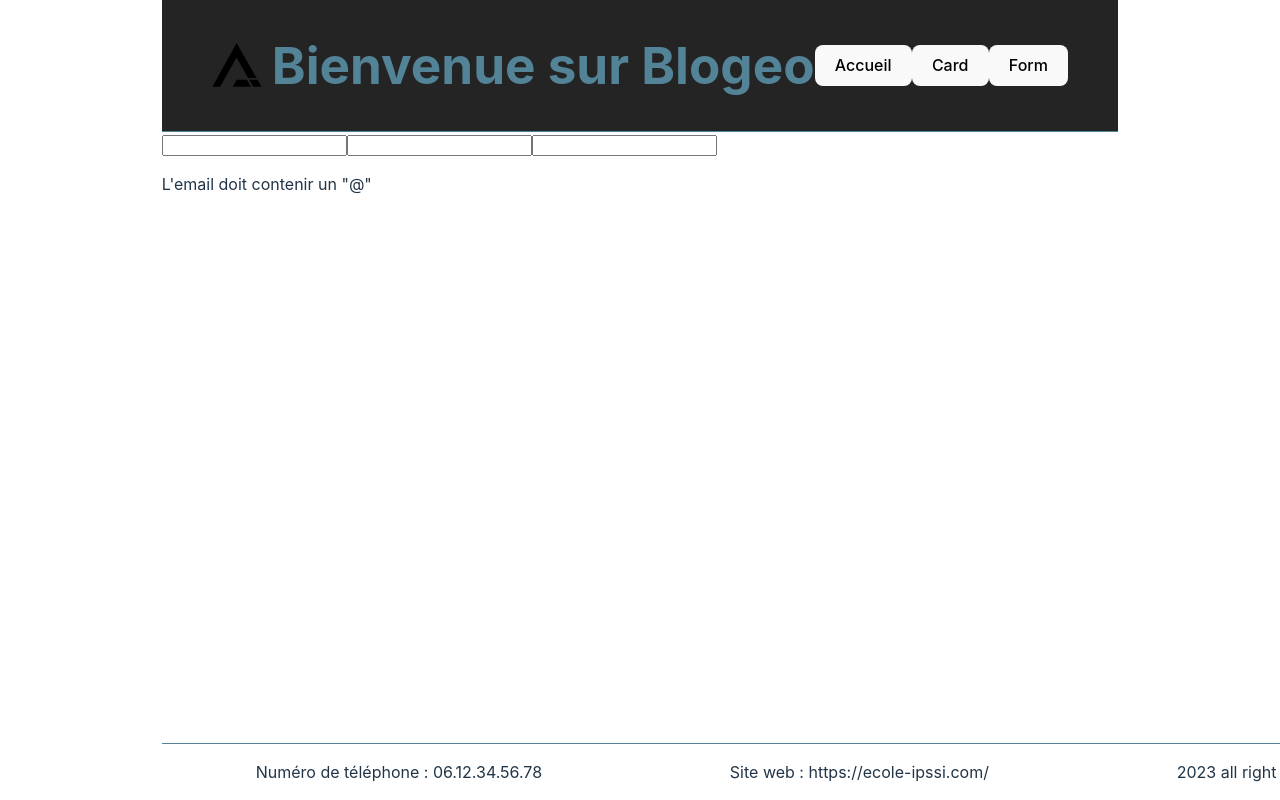
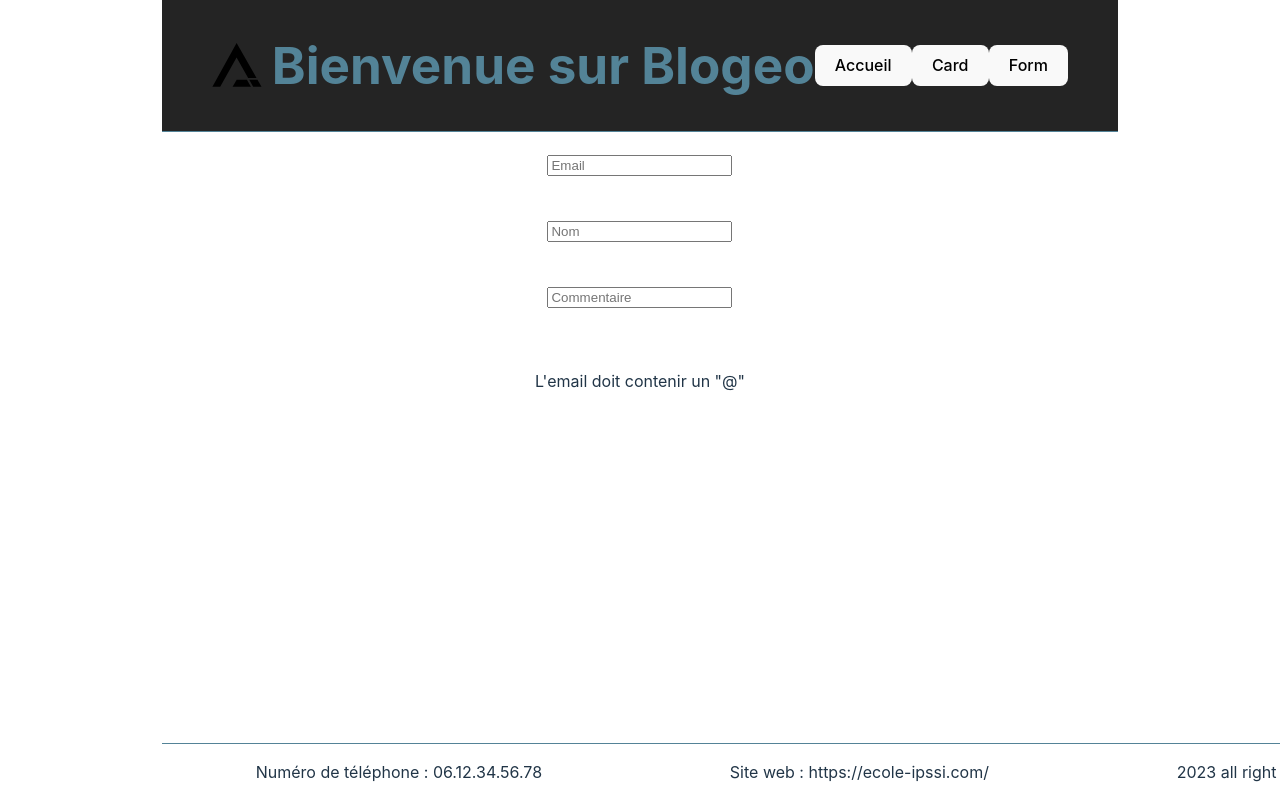
Before and after one commit to AntoineAvn/blog-react, a React (Vite) app: page /form in a window 1280 px wide. Shown: the top 800 px of the page. Built offline with nearby package versions, Linux system fonts and the light colour scheme.

Commit message:
design form

```diff
--- a/src/components/FormBlog.jsx
+++ b/src/components/FormBlog.jsx
@@ -17,9 +17,9 @@ function FormBlog(){
 
     return (
         <form className="form" onSubmit={valider}>
-            <input type="text" name="mon_email" onChange={(e)=> setInputEmail(e.target.value)}/>
-            <input type="text" name="mon_nom" onChange={(e)=> setInputName(e.target.value)}/>
-            <input type="text" name="mon_commentaire" onChange={(e)=> setInputCommentaire(e.target.value)}/>
+            <input type="text" name="mon_email" placeholder="Email" onChange={(e)=> setInputEmail(e.target.value)}/>
+            <input type="text" name="mon_nom" placeholder="Nom" onChange={(e)=> setInputName(e.target.value)}/>
+            <input type="text" name="mon_commentaire" placeholder="Commentaire" onChange={(e)=> setInputCommentaire(e.target.value)}/>
             { InputErrorNumber ?
 
                 <button type='submit' onClick={()=> alert(input_email + " " + input_name + " " + input_commentaire)}>Valider votre commentaire</button>
--- a/src/styles/formBlog.css
+++ b/src/styles/formBlog.css
@@ -0,0 +1,9 @@
+form{
+    width: 100%;
+    height: 300px;
+
+    display: flex;
+    flex-direction: column;
+    justify-content: space-around;
+    align-items: center;
+}
```
